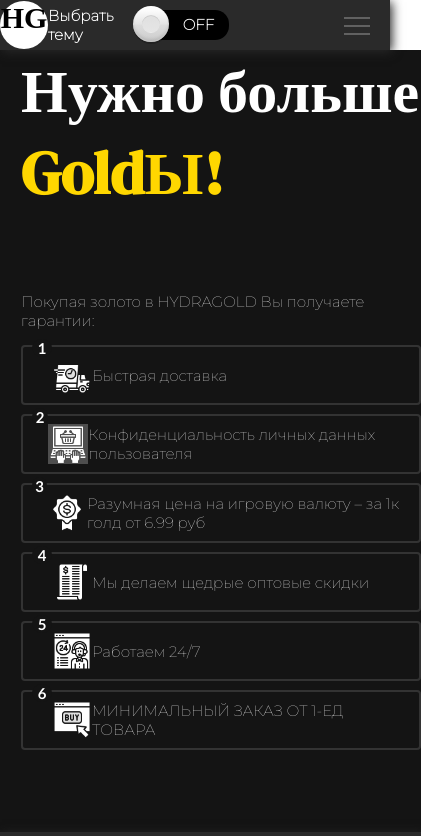
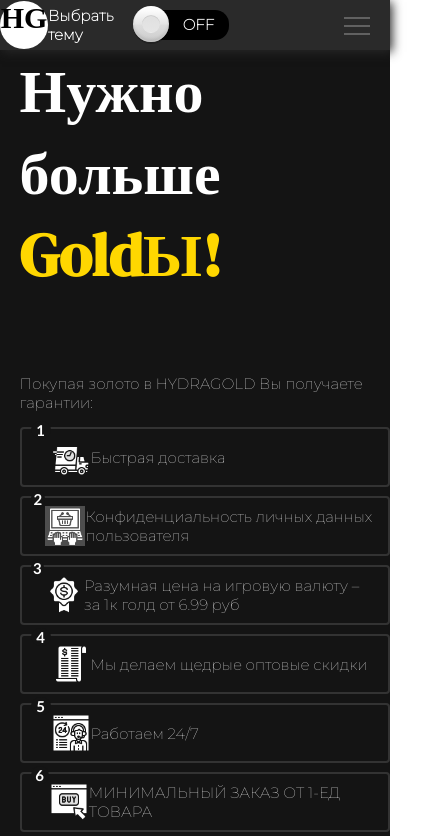
Before and after one commit to gapasil/goldsirusshop, a React (Create React App) app: page / in a window 390 px wide. Shown: the top 836 px of the page, 421 px wide, since content can reach past the window. Built offline with nearby package versions, Linux system fonts and the light colour scheme; a web font is replaced by a local one.

Commit message:
first commit

```diff
--- a/public/index.html
+++ b/public/index.html
@@ -11,6 +11,7 @@
 <link rel="preconnect" href="https://fonts.gstatic.com" crossorigin>
 <link href="https://fonts.googleapis.com/css2?family=Montserrat:wght@100&display=swap" rel="stylesheet">
     <meta charset="utf-8" />
+    <meta name="viewport" content="width=device-width"/>
     <title>goldsirus</title>
   </head>
   <body>
--- a/src/stranich/title.jsx
+++ b/src/stranich/title.jsx
@@ -196,7 +196,10 @@
         <div className="lentdel" ref={komref}>
             <h2>Отзывы</h2>
           </div>
-          <p>Отзыв о нашем магазине вы можете оставить после 1 покупки</p>
+          <div style={{"textAlign":"center"}}>
+            <p>Отзыв о нашем магазине вы можете оставить после 1 покупки</p>
+          </div>
+
           <div className="contotziv">
             <div className="contentotziv">
               <p>papuas</p>
--- a/src/style/title.css
+++ b/src/style/title.css
@@ -733,9 +733,6 @@
         margin-left: 0px;
         margin-right: 22px;
     }
-    .container{
-        width: 1000px;
-    }
 }
 @media screen and (max-width:900px){
     *{
@@ -753,9 +750,7 @@
     #golddd{
         font-size:35px
     }
-    .container{
-        width: 900px;
-    }
+
 }
 @media screen and (max-width:866px){
     h1{
@@ -784,9 +779,7 @@
     #golddd{
         font-size:30px
     }
-    .container{
-        width: 866px;
-    }
+
 }
 @media screen and (max-width:750px){
     .container_korzina_content{
@@ -795,9 +788,7 @@
     .svaz{
         right: 10%;
     }
-    .container{
-        width: 750px;
-    }
+
 }
 @media screen and (max-width:662px) {
     .container_inf_content{
@@ -813,9 +804,7 @@
     .contotziv{
         width: 100%;
     }
-    .container{
-        width: 662px;
-    }
+
 }
 @media screen and (max-width:421px) {
     .fotoputin{
@@ -837,7 +826,5 @@
     .krestik{
         margin-right: 0px;
     }
-    .container{
-        width: 421px;
-    }
+
 }
```
